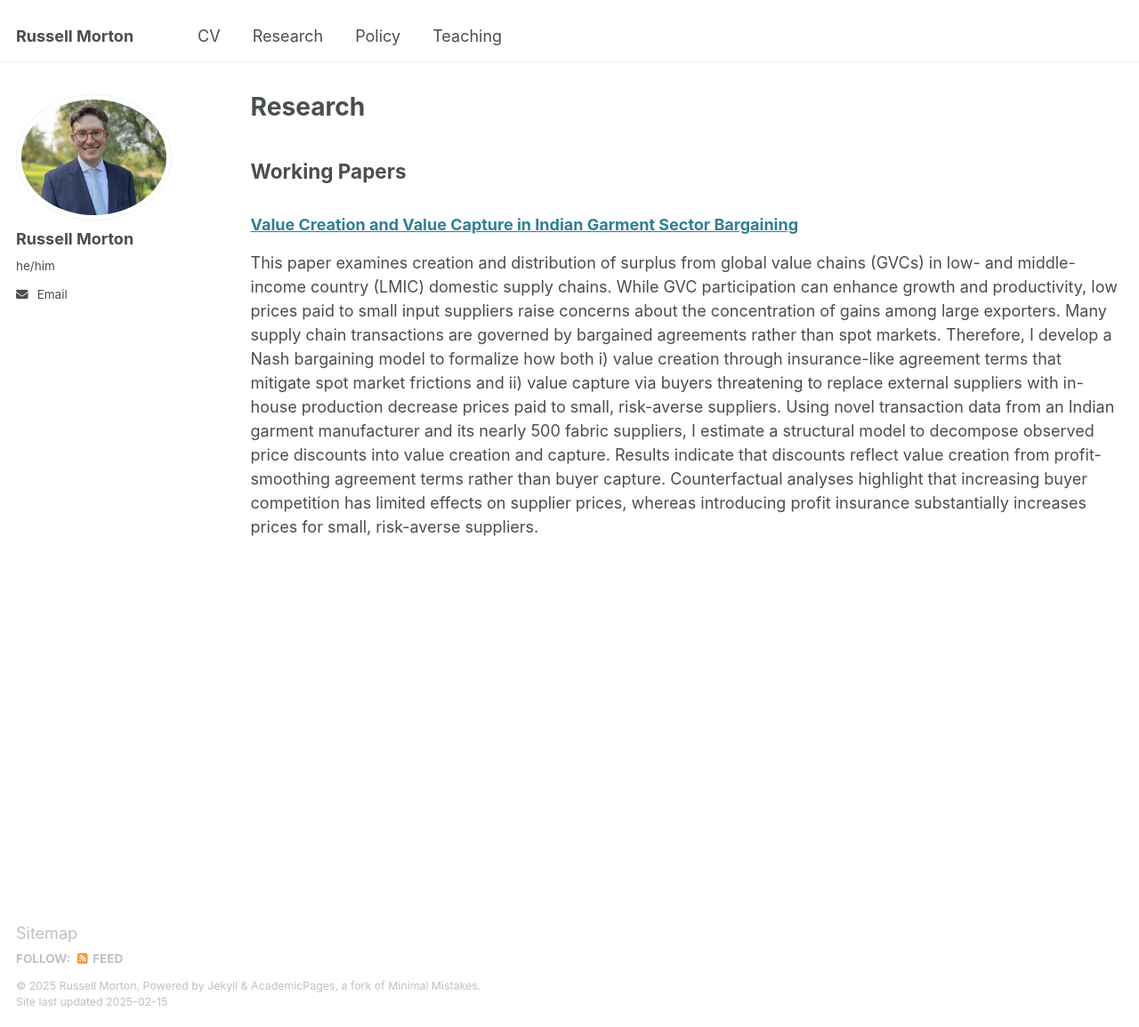
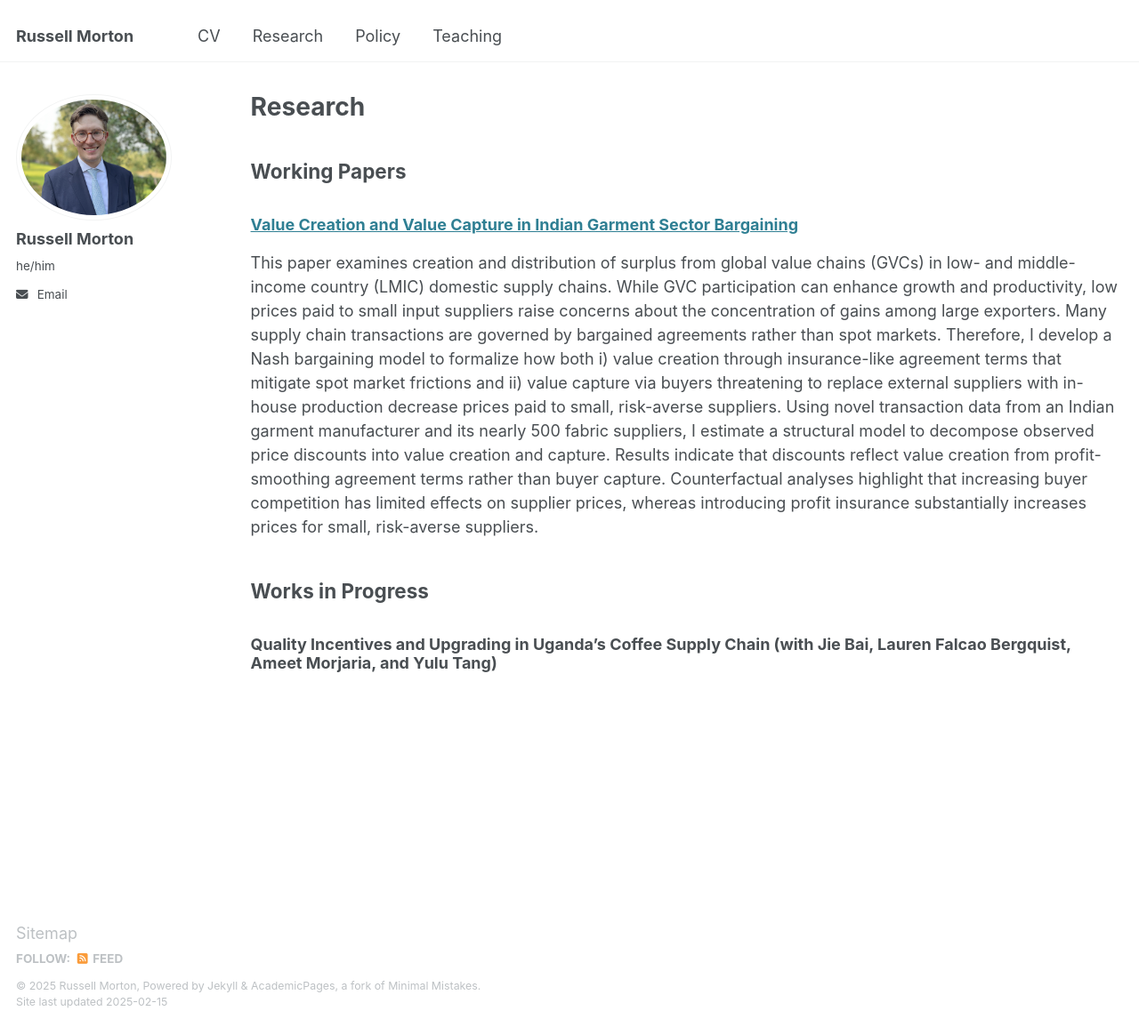
Before and after one commit to rpmorton/rpmorton.github.io, a Jekyll site: the page built from _pages/research.md, in a window 1280 px wide and 1155 px high. Shown: the whole window at 89% size. Built offline with Jekyll 4.4.1, drawn with Linux system fonts in a browser that asks for light colours.

Commit message:
Update research.md

```diff
--- a/_pages/research.md
+++ b/_pages/research.md
@@ -9,3 +9,7 @@ author_profile: true
 ### [Value Creation and Value Capture in Indian Garment Sector Bargaining](https://drive.google.com/file/d/1SpxGm7bKFBeSrq-szBUWVIQKxTBr8SeM/view?usp=drive_link)
 
 This paper examines creation and distribution of surplus from global value chains (GVCs) in low- and middle-income country (LMIC) domestic supply chains. While GVC participation can enhance growth and productivity, low prices paid to small input suppliers raise concerns about the concentration of gains among large exporters. Many supply chain transactions are governed by bargained agreements rather than spot markets. Therefore, I develop a Nash bargaining model to formalize how both i) value creation through insurance-like agreement terms that mitigate spot market frictions and ii) value capture via buyers threatening to replace external suppliers with in-house production decrease prices paid to small, risk-averse suppliers. Using novel transaction data from an Indian garment manufacturer and its nearly 500 fabric suppliers, I estimate a structural model to decompose observed price discounts into value creation and capture. Results indicate that discounts reflect value creation from profit-smoothing agreement terms rather than buyer capture. Counterfactual analyses highlight that increasing buyer competition has limited effects on supplier prices, whereas introducing profit insurance substantially increases prices for small, risk-averse suppliers.
+
+## Works in Progress
+
+### Quality Incentives and Upgrading in Uganda’s Coffee Supply Chain (with Jie Bai, Lauren Falcao Bergquist, Ameet Morjaria, and Yulu Tang)
```
